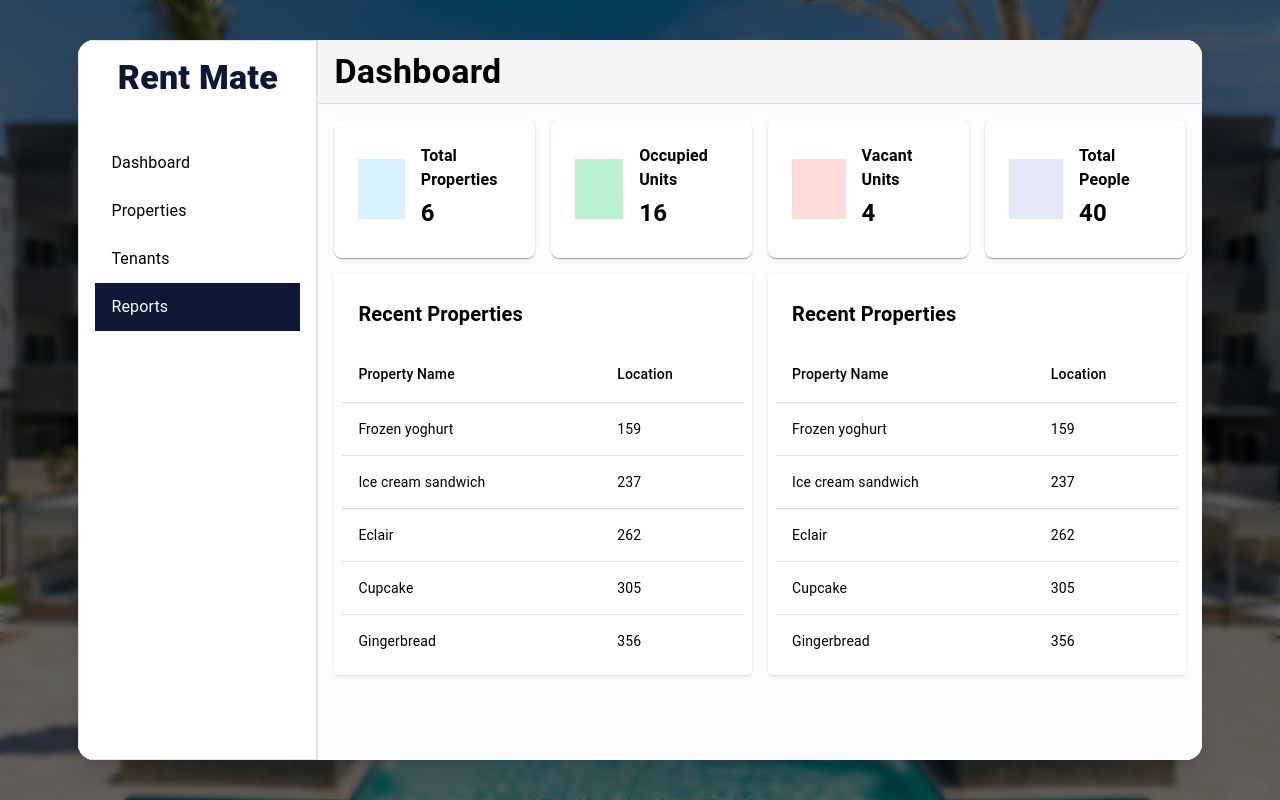
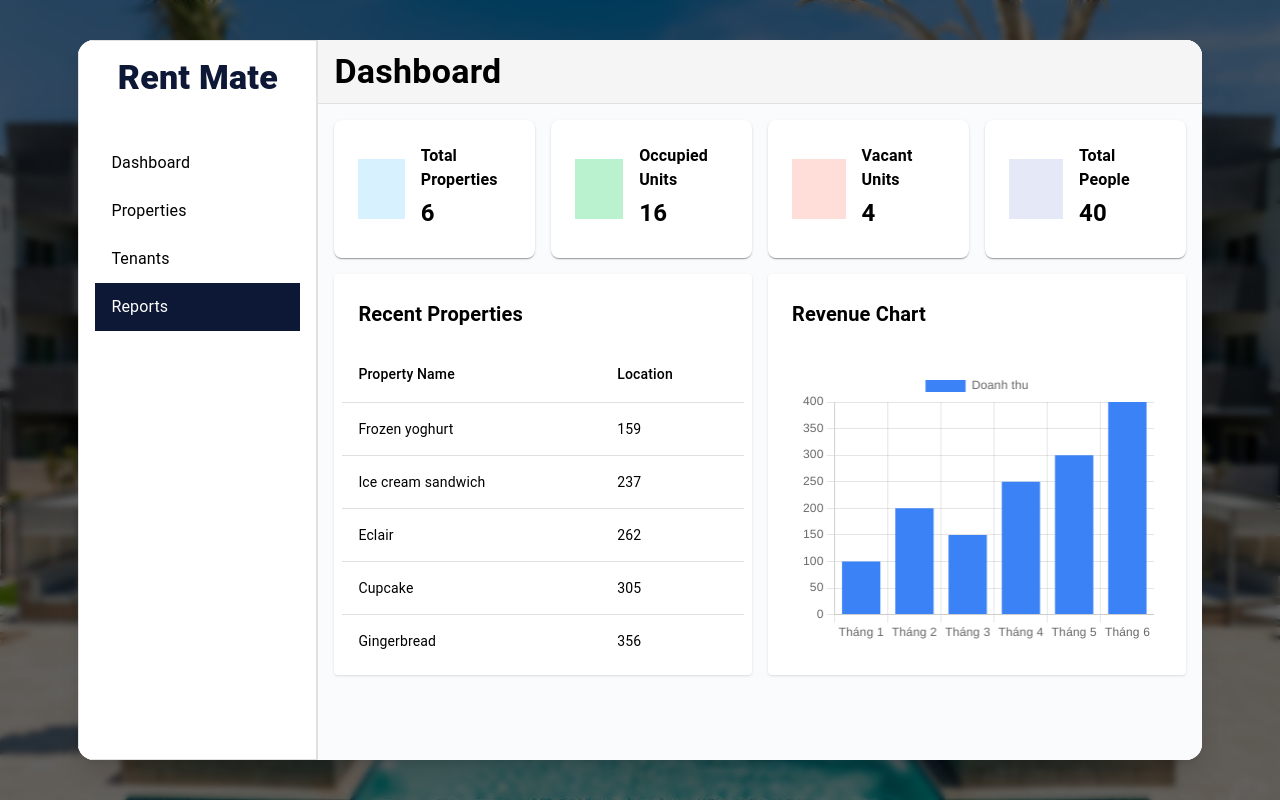
Before and after one commit to NhanPL/rentmate, a React (Vite) app in the folder front-end/: page /reports in a window 1280 px wide. Built offline with nearby package versions, Linux system fonts and the light colour scheme; some icons are missing.

Commit message:
add Chart to dashboard

```diff
--- a/front-end/package.json
+++ b/front-end/package.json
@@ -15,9 +15,11 @@
     "@mui/icons-material": "^7.0.2",
     "@mui/material": "^7.0.2",
     "axios": "^1.8.4",
+    "chart.js": "^4.4.9",
     "dotenv": "^16.5.0",
     "lucide-react": "^0.503.0",
     "react": "^19.0.0",
+    "react-chartjs-2": "^5.3.0",
     "react-dom": "^19.0.0",
     "react-hook-form": "^7.55.0",
     "react-router": "^7.5.1"
--- /dev/null
+++ b/front-end/src/components/chartWrapper/ChartWrapper.tsx
@@ -0,0 +1,53 @@
+import {
+  Chart as ChartJS,
+  ArcElement,
+  LineElement,
+  BarElement,
+  PointElement,
+  CategoryScale,
+  LinearScale,
+  Title,
+  Tooltip,
+  Legend,
+  RadialLinearScale,
+} from 'chart.js';
+
+import { Bar, Line, Pie, Doughnut, Radar, PolarArea, ChartProps } from 'react-chartjs-2';
+
+import { FC } from 'react';
+
+// Đăng ký các thành phần cần thiết
+ChartJS.register(
+  ArcElement,
+  LineElement,
+  BarElement,
+  PointElement,
+  CategoryScale,
+  LinearScale,
+  RadialLinearScale,
+  Title,
+  Tooltip,
+  Legend
+);
+
+type ChartType = 'bar' | 'line' | 'pie' | 'doughnut' | 'radar' | 'polarArea';
+
+interface ChartWrapperProps extends Omit<ChartProps<'bar'>, 'type'> {
+  type: ChartType;
+}
+
+const ChartWrapper: FC<ChartWrapperProps> = ({ type, data, options }) => {
+  const chartMap: Record<ChartType, React.ElementType> = {
+    bar: Bar,
+    line: Line,
+    pie: Pie,
+    doughnut: Doughnut,
+    radar: Radar,
+    polarArea: PolarArea,
+  };
+
+  const ChartComponent = chartMap[type];
+  return <ChartComponent className="w-full" data={data} options={options} />;
+};
+
+export default ChartWrapper;
--- a/front-end/src/pages/dashboard/Dashboard.tsx
+++ b/front-end/src/pages/dashboard/Dashboard.tsx
@@ -1,11 +1,33 @@
-import { Box } from '@mui/material';
+import { Box, Typography } from '@mui/material';
 import CardOverview from '../../components/cardOverview/CardOverview';
 import AccountBalanceIcon from '@mui/icons-material/AccountBalance';
 import HouseIcon from '@mui/icons-material/House';
 import HouseSidingIcon from '@mui/icons-material/HouseSiding';
 import GroupsIcon from '@mui/icons-material/Groups';
 import TableCommon from '../../components/tableCommon/TableCommon';
+import ChartWrapper from '../../components/chartWrapper/ChartWrapper';
+
 const Dashboard = () => {
+  const sampleData = {
+    labels: ['Tháng 1', 'Tháng 2', 'Tháng 3', 'Tháng 4', 'Tháng 5', 'Tháng 6'],
+    datasets: [
+      {
+        label: 'Doanh thu',
+        data: [100, 200, 150, 250, 300, 400],
+        backgroundColor: '#3b82f6',
+      },
+    ],
+  };
+
+  const sampleOptions = {
+    responsive: true,
+    maintainAspectRatio: false,
+    plugins: {
+      legend: {
+        position: 'top' as const,
+      },
+    },
+  };
   return (
     <Box component="div" sx={{ padding: 2, backgroundColor: '#FAFBFD' }}>
       <Box className="grid grid-cols-1 md:grid-cols-2 lg:grid-cols-4 gap-4">
@@ -38,8 +60,13 @@ const Dashboard = () => {
         <Box className="flex-1 bg-white p-2 rounded shadow">
           <TableCommon name="Recent Properties" headName={['Property Name', 'Location']} />
         </Box>
-        <Box className="flex-1 bg-white p-2 rounded shadow">
-          <TableCommon name="Recent Properties" headName={['Property Name', 'Location']} />
+        <Box className="flex-1 bg-white p-2 rounded shadow flex flex-col overflow-hidden">
+          <Typography variant="h6" fontWeight={'bold'} sx={{ padding: 2 }}>
+            Revenue Chart
+          </Typography>
+          <Box sx={{ padding: 3, flexGrow: 1, display: 'flex', flexDirection: 'column' }}>
+            <ChartWrapper data={sampleData} options={sampleOptions} type="bar" />
+          </Box>
         </Box>
       </Box>
     </Box>
```
